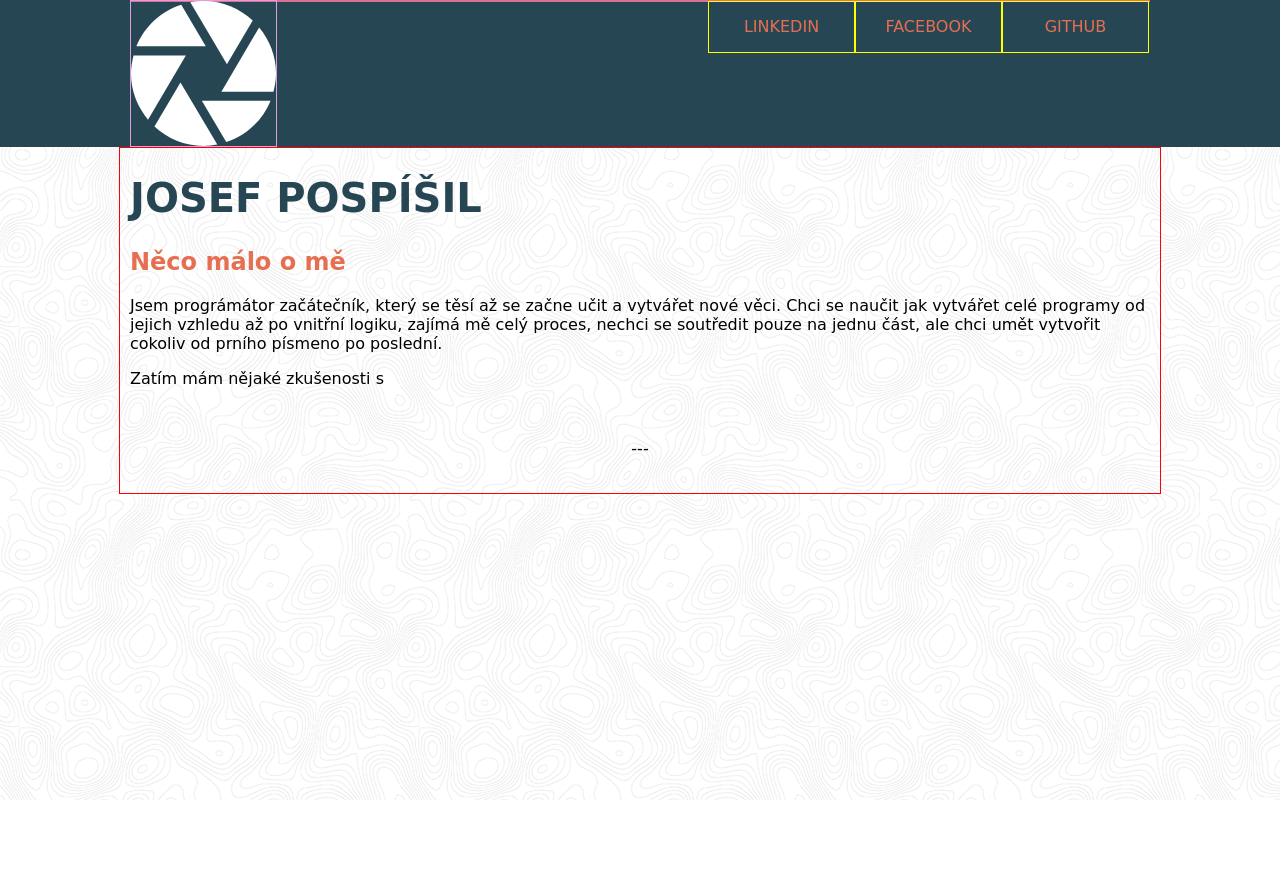
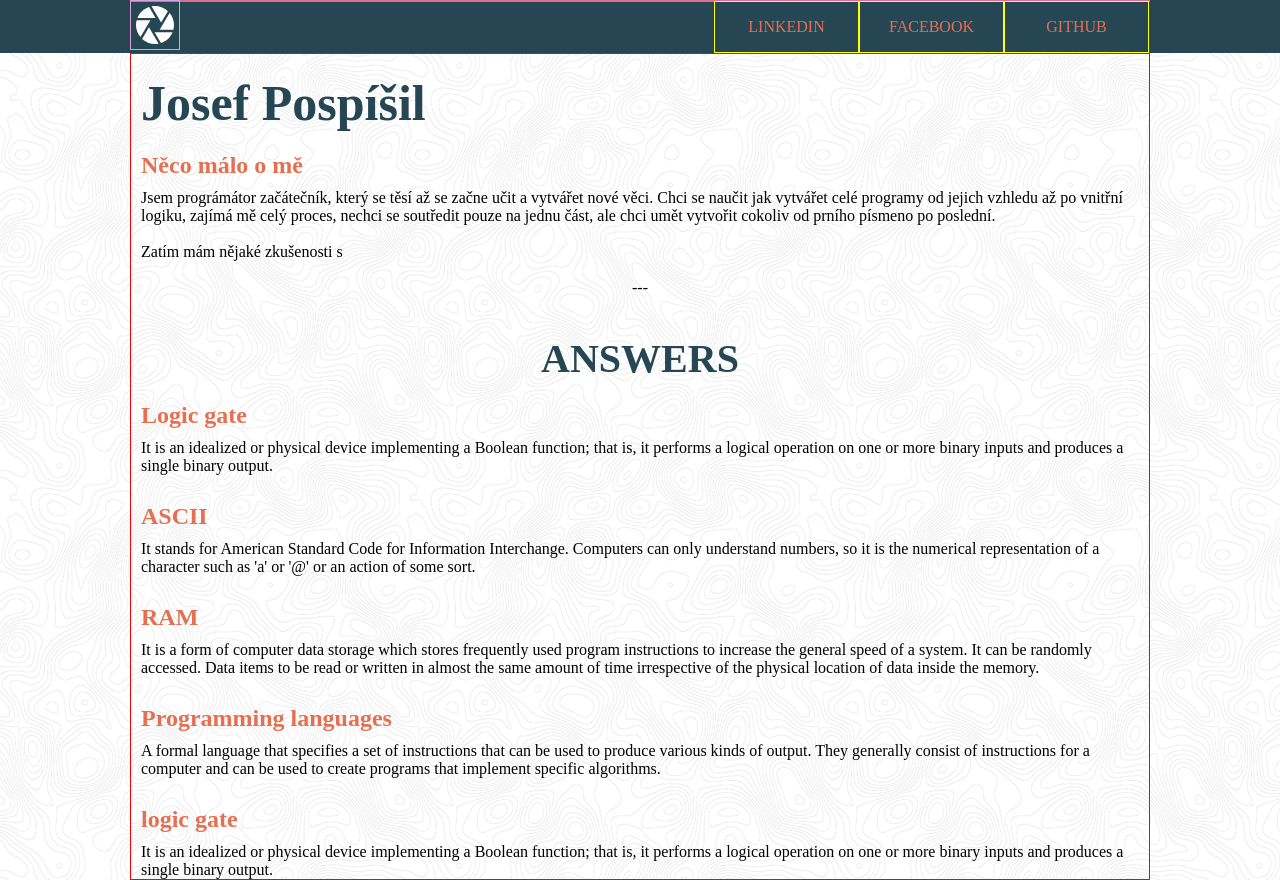
Before and after one commit to asgardpepa/WebsiteGreenFox0, a plain HTML site: page index.html in a window 1280 px wide. Before the commit the page ends 800 px from the top, so only its background shows below. Drawn offline with Linux system fonts and the light colour scheme; a web font is replaced by a local one.

Commit message:
almost done

```diff
--- a/index.html
+++ b/index.html
@@ -23,17 +23,50 @@
     </header>
 
     <main>
-        <h1>JOSEF POSPÍŠIL</h1>
+        <div>
+            <h1>Josef Pospíšil</h1>
             <h2>Něco málo o mě</h2>
             <p>Jsem prográmátor začátečník, který se těsí až se začne učit a vytvářet nové věci.
                 Chci se naučit jak vytvářet celé programy od jejich vzhledu až po vnitřní logiku,
                 zajímá mě celý proces, nechci se soutředit pouze na jednu část, ale chci umět
                 vytvořit cokoliv od prního písmeno po poslední.
             </p>
-        <p>Zatím mám nějaké zkušenosti s </p>
+            <br>
+            <p>Zatím mám nějaké zkušenosti s  </p>
+        </div>
         <br>
         <p id="separator">---</p>
         <br>
+        <h1 id="answersH1">ANSWERS</h1>
+        <div class="answers">
+            <h2>Logic gate</h2>
+            <p>It is an idealized or physical device implementing a Boolean function; that is, it performs
+                a logical operation on one or more binary inputs and produces a single binary output.</p>
+        </div>
+        <br>
+        <div class="answers">
+            <h2>ASCII</h2>
+            <p>It stands for American Standard Code for Information Interchange. Computers can only understand numbers,
+                 so it is the numerical representation of a character such as 'a' or '@' or an action of some sort.</p>
+        </div>
+        <br>
+        <div class="answers">
+            <h2>RAM</h2>
+            <p>It is a form of computer data storage which stores frequently used program instructions to increase the general speed of a system. It can be randomly accessed.
+                Data items to be read or written in almost the same amount of time irrespective of the physical location of data inside the memory.</p>
+        </div>
+        <br>
+        <div class="answers">
+            <h2>Programming languages</h2>
+            <p>A formal language that specifies a set of instructions that can be used to produce various kinds of output.
+                They generally consist of instructions for a computer and can be used to create programs that implement specific algorithms.</p>
+        </div>
+        <br>
+        <div class="answers">
+            <h2>logic gate</h2>
+            <p>It is an idealized or physical device implementing a Boolean function; that is, it performs
+                a logical operation on one or more binary inputs and produces a single binary output.</p>
+        </div>
 
     </main>
 
--- a/styles.css
+++ b/styles.css
@@ -1,22 +1,24 @@
-html, body{
+*{
     padding: 0;
     margin: 0;
     box-sizing: border-box;
 }
 
 body{
-    font-family: 'Girassol', cursive;
     background-image: url("/assets/topography.png");
-
 }
 
 h1{
     color: #264653;
-    font-size: 40px;
+    font-size: 50px;
+    margin-top: 20px;
+    margin-bottom: 20px;
 }
 
 h2{
     color: #E76F51;
+    margin-top: 10px;
+    margin-bottom: 10px;
 }
 
 header{
@@ -34,10 +36,10 @@ nav ul{
 }
 
 nav img{
-    width: 145px;
+    width: 50px;
     float: left;
-    text-align: left;
     line-height: 50px;
+    padding: 5px;
     border: 1px solid plum;
 }
 
@@ -70,7 +72,7 @@ nav ul li a:hover{
     display: table;
     clear: both;
 }
-
+/******* main *******/
 main{
     width: 1020px;
     padding: 0 10px;
@@ -81,3 +83,8 @@ main{
 #separator{
     text-align: center;
 }
+
+#answersH1{
+    font-size: 40px;
+    text-align: center;
+}
```
Lines whose indentation alone changed are shown as unchanged.
